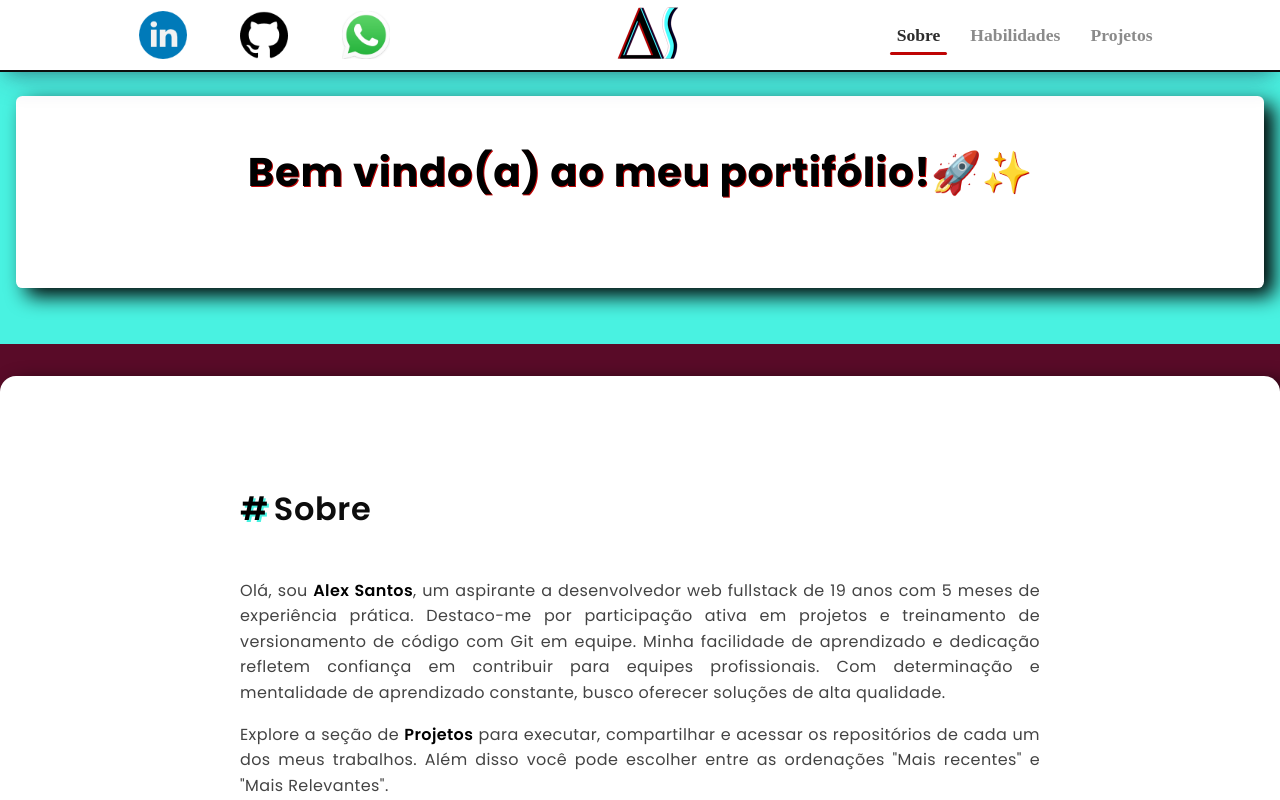
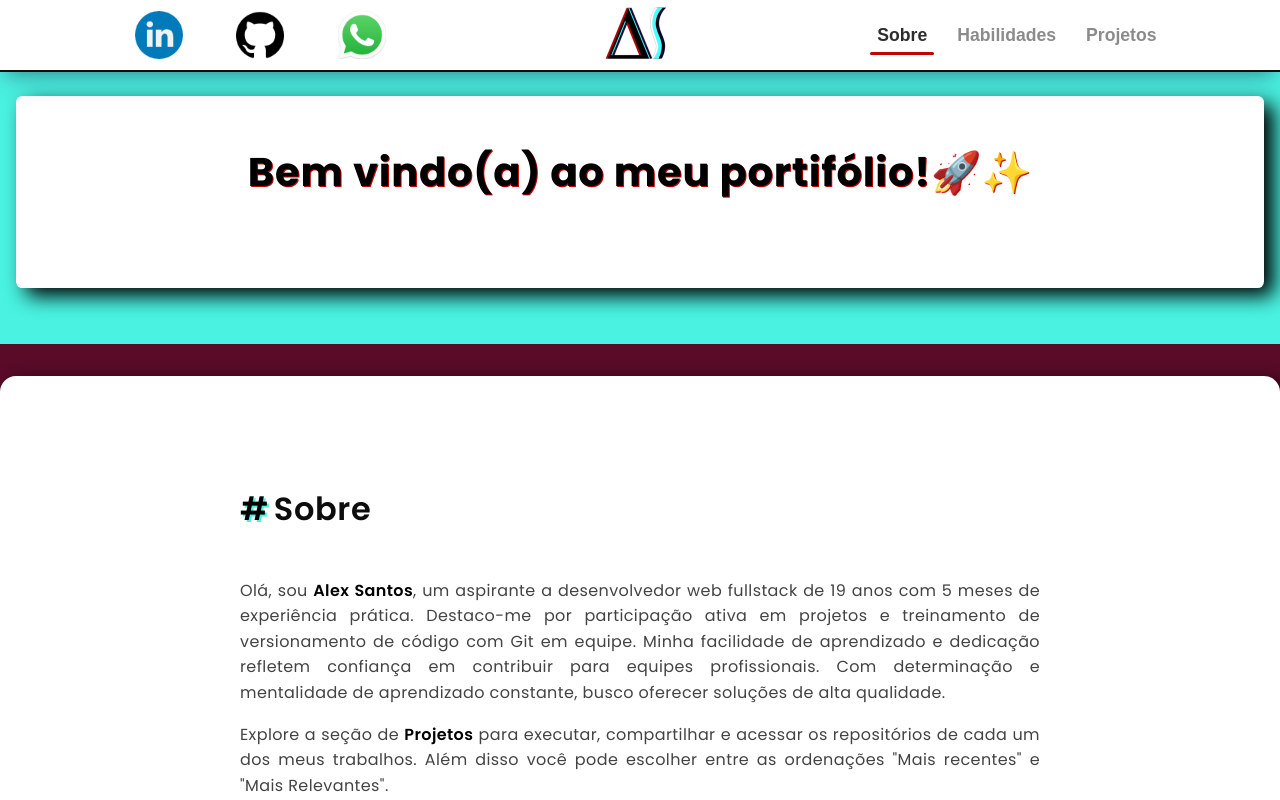
Before and after one commit to alexsantos-dev/AS_Front_Portifolio, a React (Vite) app: page / in a window 1280 px wide. Shown: the top 800 px of the page. Built offline with nearby package versions, Linux system fonts and the light colour scheme; no server answers.

Commit message:
ajustes de estilo

```diff
--- a/src/components/Projetos.styles.jsx
+++ b/src/components/Projetos.styles.jsx
@@ -40,7 +40,7 @@ export const Container = styled.div`
       h3 {
         font-size: 2.8em;
         font-variant: small-caps;
-        font-family: Poppins-extraBold;
+        font-family: Poppins-extraBold, sans-serif;
         color: #000;
         text-shadow: 3px 3px #fff;
         position: absolute;
--- a/src/components/Secoes.styles.jsx
+++ b/src/components/Secoes.styles.jsx
@@ -47,7 +47,7 @@ export const SecoesContainer = styled.div`
 
   #Sobre {
     span {
-      font-family: Poppins-semiBold;
+      font-family: Poppins-semiBold, sans-serif;
       color: #000000;
     }
   }
--- a/src/index.css
+++ b/src/index.css
@@ -51,7 +51,7 @@ html {
 }
 
 body {
-  font-family: Popins-regular;
+  font-family: Popins-regular, sans-serif;
   line-height: 1.6;
   font-weight: 400;
   font-size: 16px;
```
